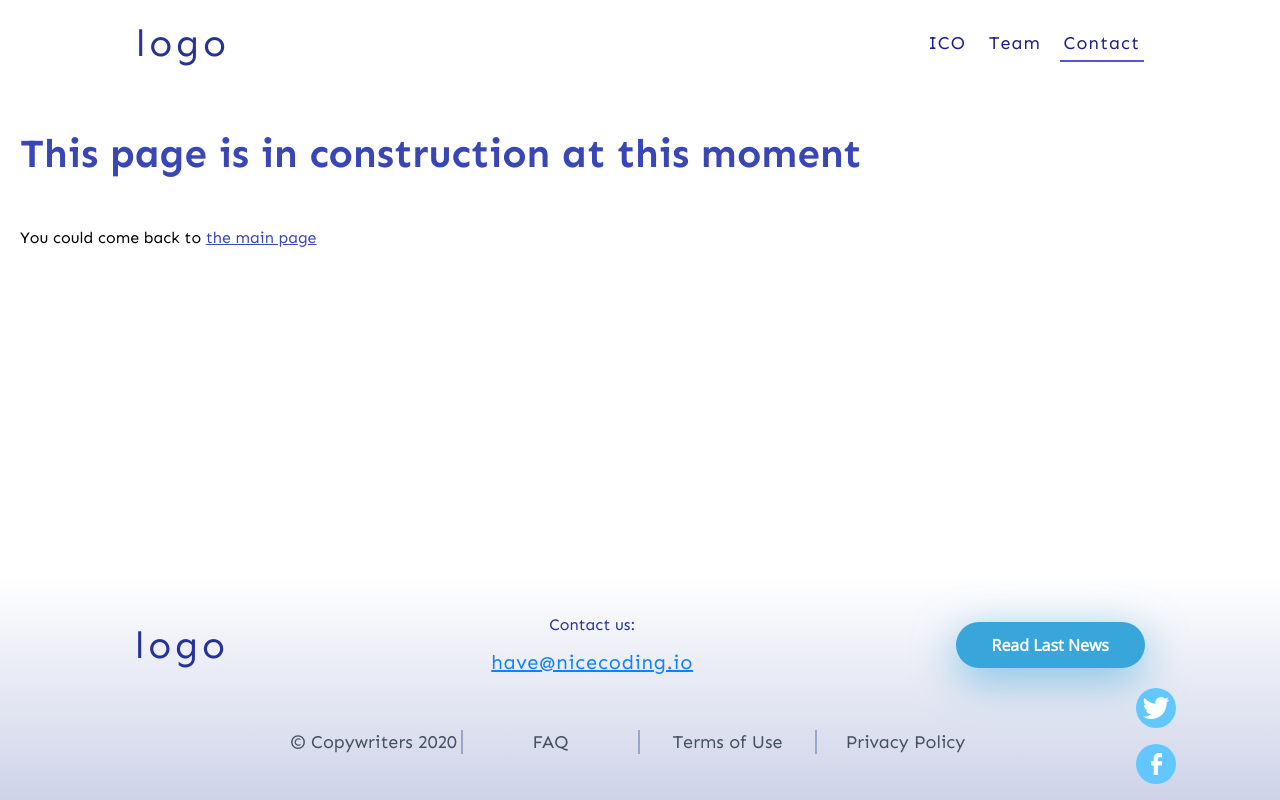
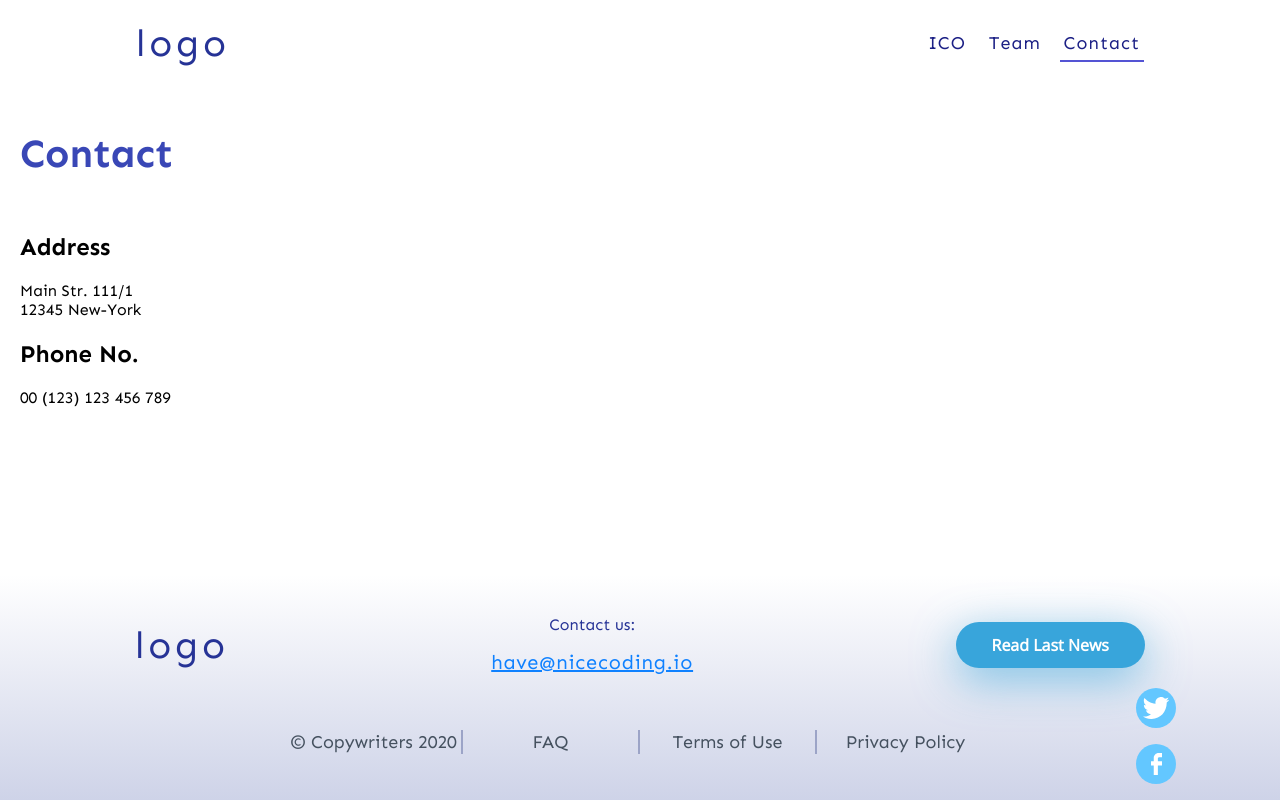
Before and after one commit to uszakow/2020-10-Crypto-trading, a React (Create React App) app: page /#/contact in a window 1280 px wide. Built offline with nearby package versions, Linux system fonts and the light colour scheme.

Commit message:
Added: component Contact. Changed: links from localhost to heroku.

```diff
--- a/src/App.js
+++ b/src/App.js
@@ -13,6 +13,7 @@ import Footer from './components/Footer/Footer';
 
 import Home from './components/Home/Home';
 import Team from './components/Team/Team';
+import Contact from './components/Contact/Contact';
 import FAQ from './components/FAQ/FAQ';
 import Copiwriters from './components/Copiwriters/Copiwriters';
 import TermsOfUse from './components/TermsOfUse/TermsOfUse';
@@ -33,9 +34,7 @@ function App() {
           <Switch>
             <Route exact path="/" component={Home} />
             <Route path="/team" component={Team} />
-            <Route path="/contact">
-              <PageInConstruction />
-            </Route>
+            <Route path="/contact" component={Contact} />
 
             <Route path="/news" component={News} />
             <Route path="/copiwriters" component={Copiwriters} />
--- /dev/null
+++ b/src/components/Contact/Contact.js
@@ -0,0 +1,16 @@
+import React from 'react';
+
+function Contact() {
+    return (
+        <div className="page-wrap">
+            <h1>Contact</h1>
+            <h2>Address</h2>
+            <div>Main Str. 111/1</div>
+            <div>12345 New-York</div>
+            <h2>Phone No.</h2>
+            <div>00 (123) 123 456 789</div>
+        </div>
+    )
+}
+
+export default Contact;
--- a/src/components/Copiwriters/Copiwriters.js
+++ b/src/components/Copiwriters/Copiwriters.js
@@ -10,7 +10,7 @@ function Copiwriters() {
     useEffect(() => {
         try {
             const getDoc = async () => {
-                const url = "http://localhost:3001/text";
+                const url = "https://crypto-trading-2020-10.herokuapp.com/text";
                 const res = await axios.get(url);
 
                 setDoc(res.data);
--- a/src/components/FAQ/FAQ.js
+++ b/src/components/FAQ/FAQ.js
@@ -10,8 +10,7 @@ function FAQ() {
     useEffect(() => {
         try {
             const getFaqArr = async () => {
-                // const url = "https://crypto-trading-2020-10.herokuapp.com/faq";
-                const url = "http://localhost:3001/faq";
+                const url = "https://crypto-trading-2020-10.herokuapp.com/faq";
                 const res = await axios.get(url);
 
                 setFaq(res.data);
--- a/src/components/News/News.js
+++ b/src/components/News/News.js
@@ -10,7 +10,7 @@ function News() {
     useEffect(() => {
         try {
             const getNewsFromServer = async () => {
-                const url = "http://localhost:3001/news";
+                const url = "https://crypto-trading-2020-10.herokuapp.com/news";
                 const res = await axios.get(url);
 
                 setNewsArr(res.data);
--- a/src/components/PrivacyPolicy/PrivacyPolicy.js
+++ b/src/components/PrivacyPolicy/PrivacyPolicy.js
@@ -10,7 +10,7 @@ function PrivacyPolicy() {
     useEffect(() => {
         try {
             const getDoc = async () => {
-                const url = "http://localhost:3001/text";
+                const url = "https://crypto-trading-2020-10.herokuapp.com/text";
                 const res = await axios.get(url);
 
                 setDoc(res.data);
--- a/src/components/Team/Team.js
+++ b/src/components/Team/Team.js
@@ -10,7 +10,7 @@ function Team() {
     useEffect(() => {
         try {
             const getTeamFromServer = async () => {
-                const url = "http://localhost:3001/team";
+                const url = "https://crypto-trading-2020-10.herokuapp.com/team";
                 const res = await axios.get(url);
 
                 setTeam(res.data);
--- a/src/components/TermsOfUse/TermsOfUse.js
+++ b/src/components/TermsOfUse/TermsOfUse.js
@@ -10,7 +10,7 @@ function TermsOfUse() {
     useEffect(() => {
         try {
             const getDoc = async () => {
-                const url = "http://localhost:3001/text";
+                const url = "https://crypto-trading-2020-10.herokuapp.com/text";
                 const res = await axios.get(url);
 
                 setDoc(res.data);
```
